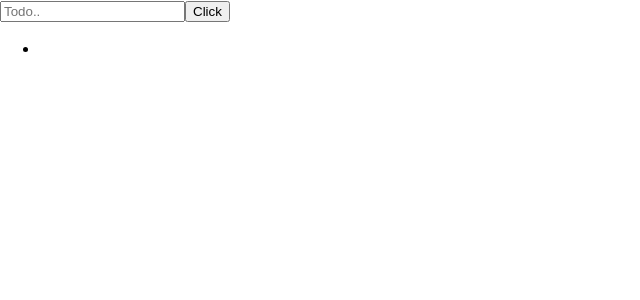
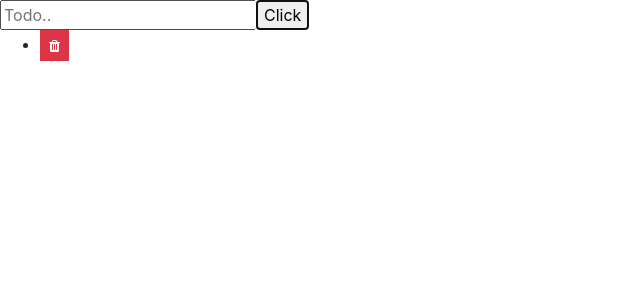
Before and after one commit to bogdanlauran/reactts, a React (Create React App) app: page / in a window 1280 px wide. Both pictures are taken after a click on the button "Click". Shown: the top 300 px of the page, without its empty margins (0-640 px from the left). Built offline with nearby package versions, Linux system fonts and the light colour scheme.

Commit message:
#3 Button that deletes an item when clicked added for each item. (some function names for delete functionality might be confusing me sorry)

```diff
--- a/package.json
+++ b/package.json
@@ -6,6 +6,8 @@
     "@testing-library/jest-dom": "^4.2.4",
     "@testing-library/react": "^9.5.0",
     "@testing-library/user-event": "^7.2.1",
+    "bootstrap": "^4.5.0",
+    "font-awesome": "^4.7.0",
     "react": "^16.13.1",
     "react-dom": "^16.13.1",
     "react-scripts": "3.4.1"
--- a/src/index.js
+++ b/src/index.js
@@ -1,6 +1,8 @@
 import React from 'react';
 import ReactDOM from 'react-dom';
 import './index.css';
+import 'bootstrap/dist/css/bootstrap.css';
+import 'font-awesome/css/font-awesome.min.css';
 import App from './App';
 import * as serviceWorker from './serviceWorker';
 import TodoContainer from './todo/ToDoContainer';
--- a/src/todo/ToDoContainer.js
+++ b/src/todo/ToDoContainer.js
@@ -12,10 +12,15 @@ function TodoContainer(){
         ]);
     };
 
+    const onDeleteTodoClick = text => {
+        const newTodos = todos.filter( (item)=>item !== text);
+        setTodos(newTodos);
+    }
+
     return(
         <div>
             <CreateTodo onCreateTodo={onCreateTodoClick}/>
-            <TodoList list={todos}/>
+            <TodoList list={todos} remove={onDeleteTodoClick}/>
         </div>
     )
 }
--- a/src/todo/ToDoItem.js
+++ b/src/todo/ToDoItem.js
@@ -2,8 +2,11 @@ import React from 'react';
 
 function ListItem(props){
 
+    const deleteTodo = () => {props.delete(props.value)};
+
     return(
-        <li>{props.value}</li>
+        <li>{props.value} <button class="btn btn-danger btn-sm rounded-0" type="button" onClick={deleteTodo}><i class="fa fa-trash"></i></button></li>
+
     )
 }
 
--- a/src/todo/ToDoList.js
+++ b/src/todo/ToDoList.js
@@ -3,10 +3,12 @@ import ListItem from './ToDoItem';
 
 function TodoList(props){
 
+    const deleteItem = text => {props.remove(text)};
+
     return(
         <ul>
             {props.list.map(text=>(
-                    <ListItem value={text}/>
+                    <ListItem value={text} delete={deleteItem}/>
                 ))}
         </ul>
     )
```
Also changed, not shown: 1 other file (tests, documents, lock files or other folders).
